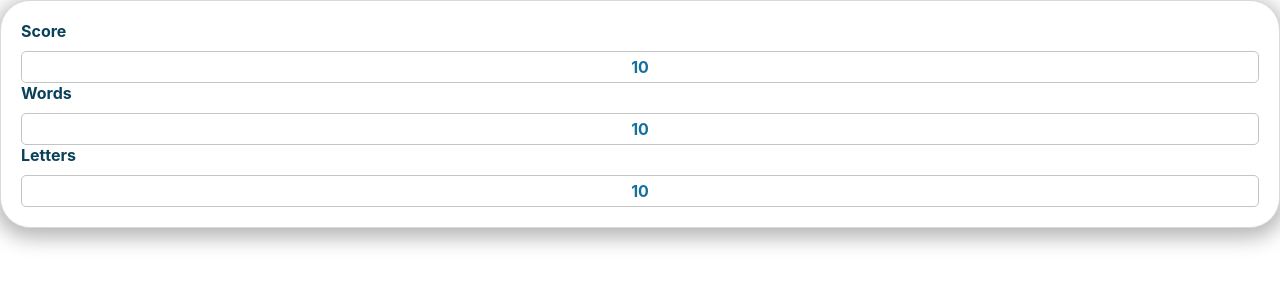
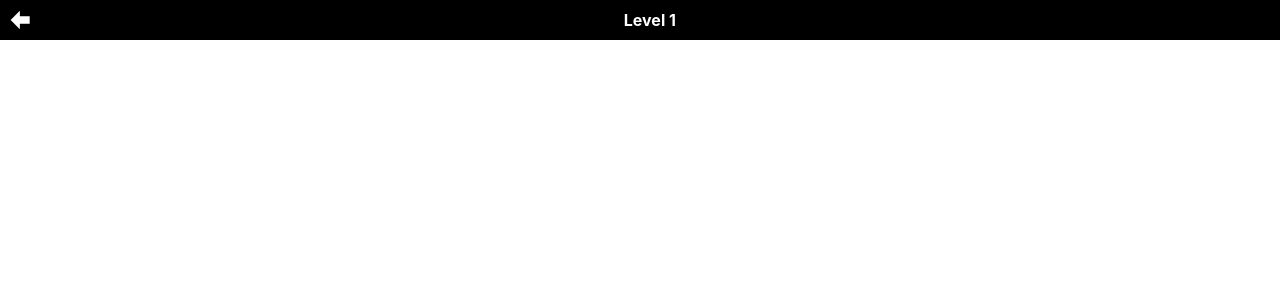
Before and after one commit to Suz8a/word-project, a React (Create React App) app: page / in a window 1280 px wide. Shown: the top 300 px of the page. Built offline with nearby package versions, Linux system fonts and the light colour scheme.

Commit message:
topbar component created

```diff
--- a/src/components/info/index.tsx
+++ b/src/components/info/index.tsx
@@ -1,7 +1,6 @@
 import React from "react";
 import { InfoContainer } from "./styled";
 import Text from "../../elements/text";
-import { title } from "process";
 
 type InfoProps = {
   width: string;
--- /dev/null
+++ b/src/components/top-bar/index.tsx
@@ -0,0 +1,34 @@
+import React, { ReactNode } from "react";
+import { StyledText, TopBarContainer } from "./styled";
+
+type TopBarProps = {
+  height: string;
+  icon: ReactNode;
+  text: string;
+  backgroundColor: string;
+  textColor?: string;
+  fontSize?: string;
+};
+
+function TopBar({
+  height,
+  icon,
+  text,
+  fontSize,
+  textColor,
+  backgroundColor,
+}: TopBarProps) {
+  return (
+    <TopBarContainer height={height} backgroundColor={backgroundColor}>
+      {icon}
+      <StyledText
+        text={text}
+        fontSize={fontSize}
+        color={textColor}
+        fontWeight="bold"
+      />
+    </TopBarContainer>
+  );
+}
+
+export default TopBar;
--- /dev/null
+++ b/src/components/top-bar/styled.tsx
@@ -0,0 +1,21 @@
+import styled from "styled-components";
+import Text from "../../elements/text";
+
+type TopBarContainerProps = {
+  height: string;
+  backgroundColor: string;
+};
+
+export const TopBarContainer = styled.div<TopBarContainerProps>`
+  ${({ height, backgroundColor }) =>
+    "".concat(`height:${height};`, `background-color:${backgroundColor};`)}
+  display: flex;
+  position: relative;
+  width: 100%;
+  padding: 10px;
+`;
+
+export const StyledText = styled(Text)`
+  width: 100%;
+  text-align: center;
+`;
--- a/src/pages/menu-page/index.tsx
+++ b/src/pages/menu-page/index.tsx
@@ -1,9 +1,21 @@
 import ScorePanel from "../../modules/score-panel";
+import TopBar from "../../components/top-bar";
+import { ImArrowLeft } from "react-icons/im";
 
 function MenuPage() {
   return (
     <div>
-      <ScorePanel score="10" words="10" letters="10" />
+      <TopBar
+        height="40px"
+        icon={
+          <ImArrowLeft size="20px" color="white">
+            holi
+          </ImArrowLeft>
+        }
+        text="Level 1"
+        textColor="white"
+        backgroundColor="black"
+      />
     </div>
   );
 }
```
